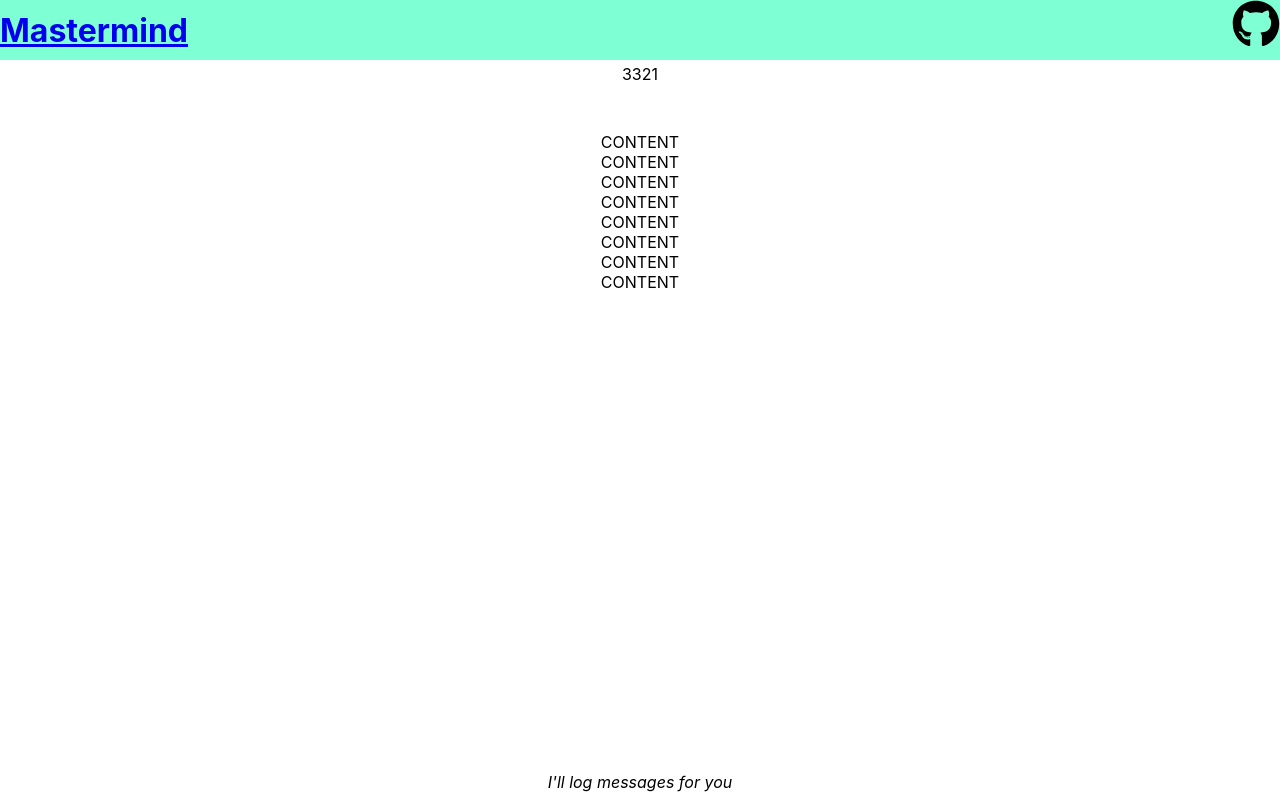
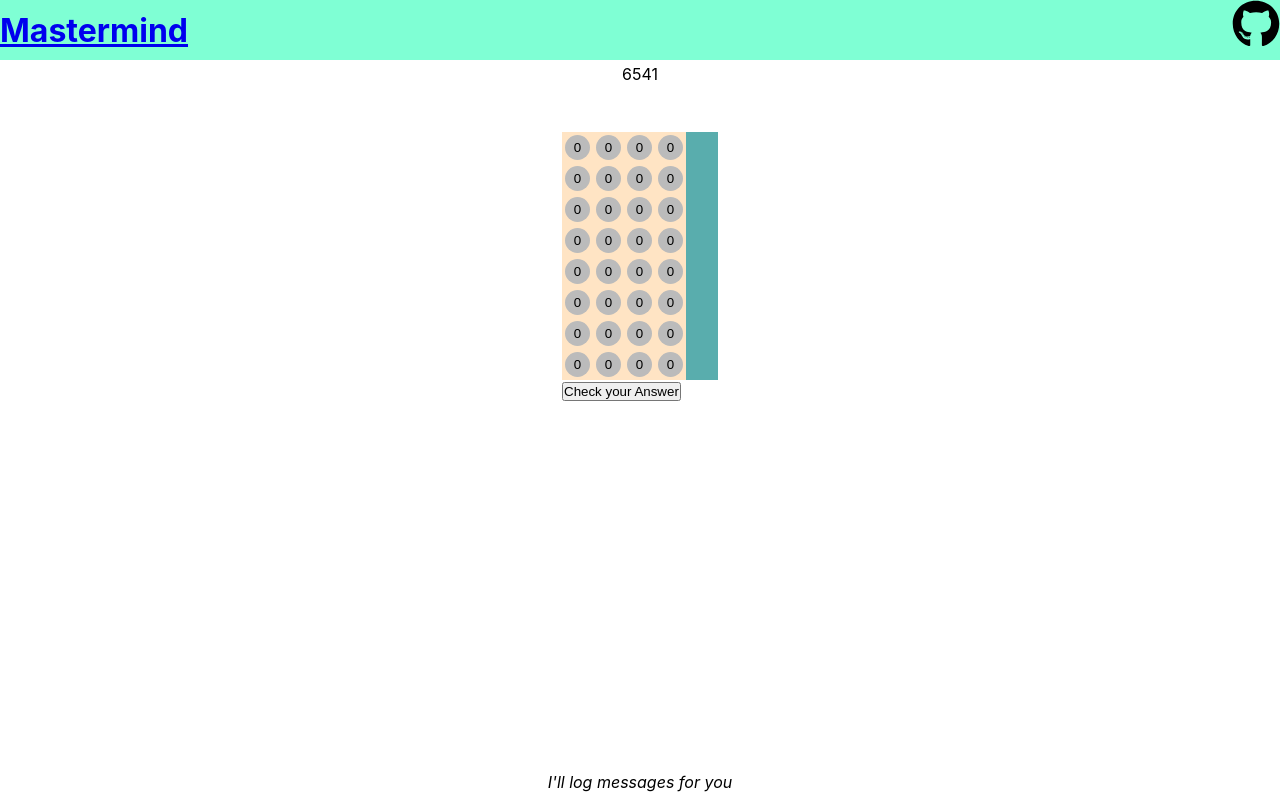
Before and after one commit to NicoCastelnuovo/mastermind-game-react-app, a React (Create React App) app: page /game in a window 1280 px wide. Built offline with nearby package versions, Linux system fonts and the light colour scheme.

Commit message:
Add BlackWhites pegs

```diff
--- a/src/App.css
+++ b/src/App.css
@@ -76,6 +76,7 @@ h1 {
   display: inline-block;
   margin-bottom: 12px;
   background-color: #bbb;
+  border: none;
 }
 .dot.user {
   height: 25px;
@@ -93,3 +94,6 @@ h1 {
 .color-4 { background-color: green; }
 .color-5 { background-color: violet; }
 .color-6 { background-color: rgb(255, 115, 0); }
+
+.black { background-color: black; }
+.white { background-color: white; }
--- a/src/app/store.ts
+++ b/src/app/store.ts
@@ -1,15 +1,13 @@
 import { configureStore } from "@reduxjs/toolkit";
 import boardReducer from "../features/board/boardSlice";
 import difficultyReducer from "../features/difficulty/difficultySlice";
-import rowReducer from "../features/row/rowSlice";
 import secretSequenceReducer from "../features/secretSequence/secretSequenceSlice";
 
 const store = configureStore({
   reducer: {
     difficulty: difficultyReducer,
+    secretSequence: secretSequenceReducer,
     board: boardReducer,
-    secretSequence: secretSequenceReducer,
-    row: rowReducer
   }
 });
 
--- a/src/features/board/Board.tsx
+++ b/src/features/board/Board.tsx
@@ -1,53 +1,61 @@
 import { useEffect } from "react";
-import { selectDifficulty, selectDifficultyColumn } from "../difficulty/difficultySlice";
-import { selectBoard, createBoard } from "./boardSlice";
+import { selectDifficulty } from "../difficulty/difficultySlice";
+import { selectBoard, createBoard, changeColor, checkAnswer, selectBlacks, selectWhites } from "./boardSlice";
 import { useAppDispatch, useAppSelector } from "../../app/hooks";
+import { selectSecretSequence } from "../secretSequence/secretSequenceSlice";
 
 const Board: React.FC = () => {
   const difficulty = useAppSelector(selectDifficulty)
+  const secretSequence = useAppSelector(selectSecretSequence);
   const board = useAppSelector(selectBoard)
+  const blacks = useAppSelector(selectBlacks)
+  const whites = useAppSelector(selectWhites)
   const dispatch = useAppDispatch();
 
   useEffect(() => {
     dispatch(createBoard(difficulty))
   }, []);
 
-  console.log(board)
-
   return (
     <div className="Board">
       {
-        board.map((item, i) => {
+        board.map((row, rowIndex) => {
           return (
-            <div>CONTENT</div>
+            <div className="Row">
+              <div className="UserSequence">
+                {
+                  row.map((dotValue, dotIndex) => {
+                    return (
+                      <button
+                        key={`userDot_${dotIndex}`}
+                        className={`user dot color-${dotValue}`}
+                        onClick={() => dispatch(changeColor({ rowIndex, dotIndex }))}>
+                          {dotValue}
+                      </button>
+                    )
+                  })
+                }
+              </div>
+              <div className="CpuBox">
+                {/* {
+                  blacks.map((item, i) => {
+                    if (rowIndex === i && item > 0) {
+                      return <span className="cpu dot black"></span>
+                    }
+                  })
+                } */}
+                {/* {
+                  [...Array(whites)].map(item => <span className="cpu dot white"></span>)
+                } */}
+              </div>
+            </div>
           )
         })
       }
       {/* <SecretSequence /> */}
+      <button onClick={() => dispatch(checkAnswer({ secretSequence }))}> Check your Answer </button>
     </div>
   )
 }
 
 export default Board;
-
-    // <div className="Row">
-    //   <div className="UserSequence">
-    //     {
-    //       row.map((item, i) => {
-    //         return (
-    //           <button key={`userDot_${i}`}
-    //             className={`user dot color-${row[i]}`}
-    //             onClick={() => dispatch(increment(i))}>
-    //               {row[i]}
-    //           </button>
-    //         )
-    //       })
-    //     }
-    //   </div>
-    //   <div className="CpuBox">
-    //     <span className="cpu dot"></span>
-    //     <span className="cpu dot"></span>
-    //     <span className="cpu dot"></span>
-    //     <span className="cpu dot"></span>
-    //   </div>
-    // </div>
--- a/src/features/board/boardSlice.ts
+++ b/src/features/board/boardSlice.ts
@@ -4,6 +4,10 @@ import { RootState } from "../../app/store";
 // State type
 export interface boardState {
   board: number[][];
+  currentRow: number;
+  blacks: number;
+  whites: number;
+  isGuessed: boolean;
 }
 
 // Payload types
@@ -11,12 +15,23 @@ type P = {
   rowLength: number;
   columnLength: number;
 };
+type Q = {
+  rowIndex: number;
+  dotIndex: number;
+}
+type R = {
+  secretSequence: number[];
+}
 
 const initialState: boardState = {
   board:
   [
     [0, 0, 0, 0, 0, 0],
-  ]
+  ],
+  currentRow: 0,
+  blacks: 0,
+  whites: 0,
+  isGuessed: false
 }
 
 const boardSlice = createSlice({
@@ -35,6 +50,8 @@ const boardSlice = createSlice({
       }
     },
     createBoard(state, action: PayloadAction<P>) {
+      state.currentRow = 0;
+      state.isGuessed = false;
       const { rowLength, columnLength } = action.payload;
       if (rowLength < state.board[0].length) {
         boardSlice.caseReducers.createRow(state, action);
@@ -43,11 +60,53 @@ const boardSlice = createSlice({
         boardSlice.caseReducers.createColumn(state, action);
       }
     },
-    increment(state, action: PayloadAction<number>) {
+    changeColor(state, action: PayloadAction<Q>) {
+      const { rowIndex, dotIndex } = action.payload;
+      if (state.currentRow === rowIndex) {
+        if (state.board[rowIndex][dotIndex] < 6) {
+          state.board[rowIndex][dotIndex] += 1;
+        }
+        else {
+          state.board[rowIndex][dotIndex] = 0;
+        }
+      }
     },
-  }
+    changeCurrentRow(state) {
+      state.currentRow += 1;
+    },
+    checkAnswer(state, action: PayloadAction<R>) {
+      const userAnswer = state.board[state.currentRow];
+      const { secretSequence } = action.payload;
+      console.log(`SecretSequence is: ${secretSequence}`) // 1312
+      console.log(`userAnswer is: ${userAnswer}`) // 1451
+      // Blacks
+      for (let i = 0; i < secretSequence.length; i++) {
+        if (userAnswer[i] === secretSequence[i]) {
+          state.blacks += 1;
+        }
+      };
+      // Whites
+      let userAnswerCopy = [...userAnswer];
+      for (let i = 0; i < secretSequence.length; i++) {
+        if (secretSequence.indexOf(userAnswerCopy[i]) != -1) {
+          userAnswerCopy.splice(i, 1);
+          state.whites += 1;
+        }
+      }
+      console.log(`Black are ${state.blacks}`)
+      console.log(`White are ${state.whites}`)
+      if (state.blacks === state.board[0].length) {
+        console.log('VICTORY!')
+        state.isGuessed = true;
+        state.currentRow = 99;
+      }
+      boardSlice.caseReducers.changeCurrentRow(state);
+    },
+  },
 });
 
 export const selectBoard = (state: RootState) => state.board.board;
-export const { createBoard, increment } = boardSlice.actions;
+export const selectBlacks = (state: RootState) => state.board.blacks;
+export const selectWhites = (state: RootState) => state.board.whites;
+export const { createBoard, changeColor, checkAnswer } = boardSlice.actions;
 export default boardSlice.reducer;
--- a/src/features/row/rowSlice.ts
+++ /dev/null
@@ -1,35 +0,0 @@
-import { createSlice, PayloadAction } from "@reduxjs/toolkit";
-import { RootState } from "../../app/store";
-
-export interface rowState {
-  value: number[]
-}
-
-const initialState: rowState = {
-  value: [0, 0, 0, 0]
-}
-
-const rowSlice = createSlice({
-  name: 'row',
-  initialState,
-  reducers: {
-    createRow(state, action: PayloadAction<number>) {
-      for (let i = state.value.length; i != action.payload; i++) {
-        state.value.push(0);
-      }
-    },
-    increment(state, action: PayloadAction<number>) {
-      const index = action.payload;
-      if (state.value[index] < 6) {
-        state.value[index] += 1;
-      }
-      else {
-        state.value[index] = 0;
-      }
-    }
-  }
-});
-
-export const { createRow, increment } = rowSlice.actions;
-export default rowSlice.reducer;
-export const selectRow = (state: RootState) => state.row.value;
--- a/src/features/secretSequence/secretSequenceSlice.ts
+++ b/src/features/secretSequence/secretSequenceSlice.ts
@@ -17,7 +17,7 @@ const secretSequenceSlice = createSlice({
       state.value = [];
       const sequenceLength = action.payload;
       for (let i = 0; i < sequenceLength; i++) {
-        const randomNumber = Math.floor(Math.random() * (sequenceLength - 1) + 1);
+        const randomNumber = Math.floor(Math.random() * (6 - 1 + 1) + 1); // numbers between 1 & 6 inclusive
         state.value = [...state.value, randomNumber];
       }
     },
```
Also changed, not shown: src/features/row/Row.tsx (deleted, +0 -40 lines).
